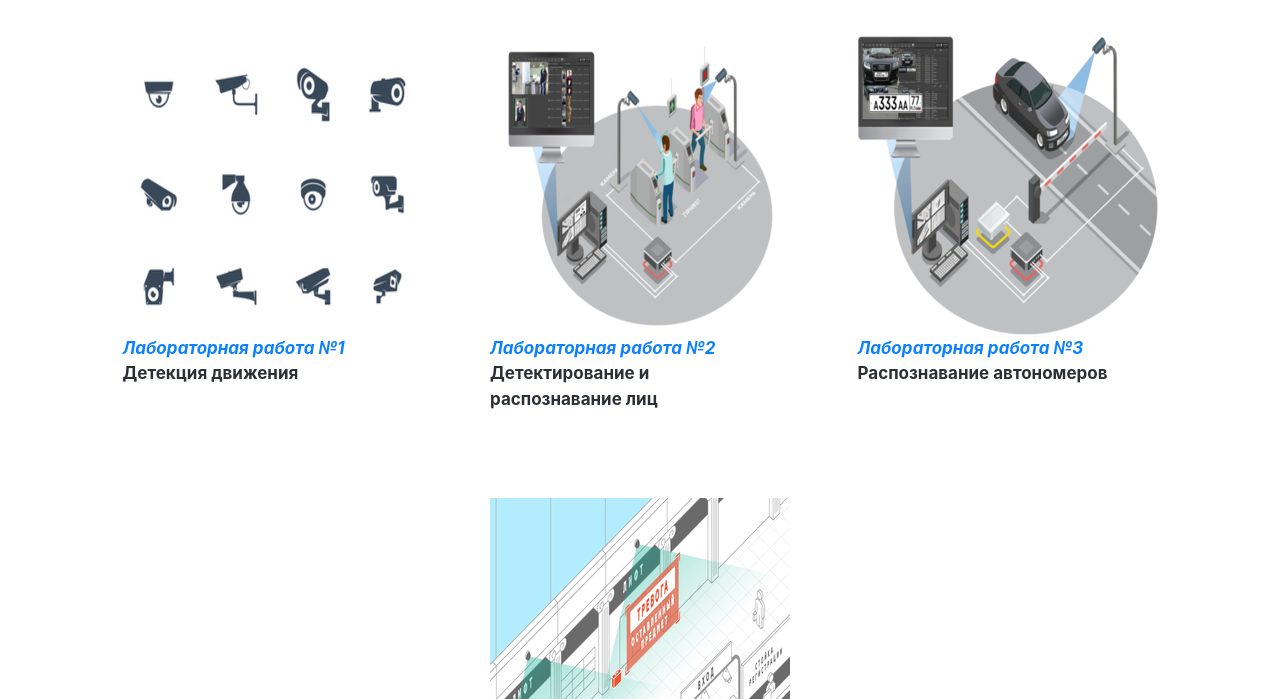
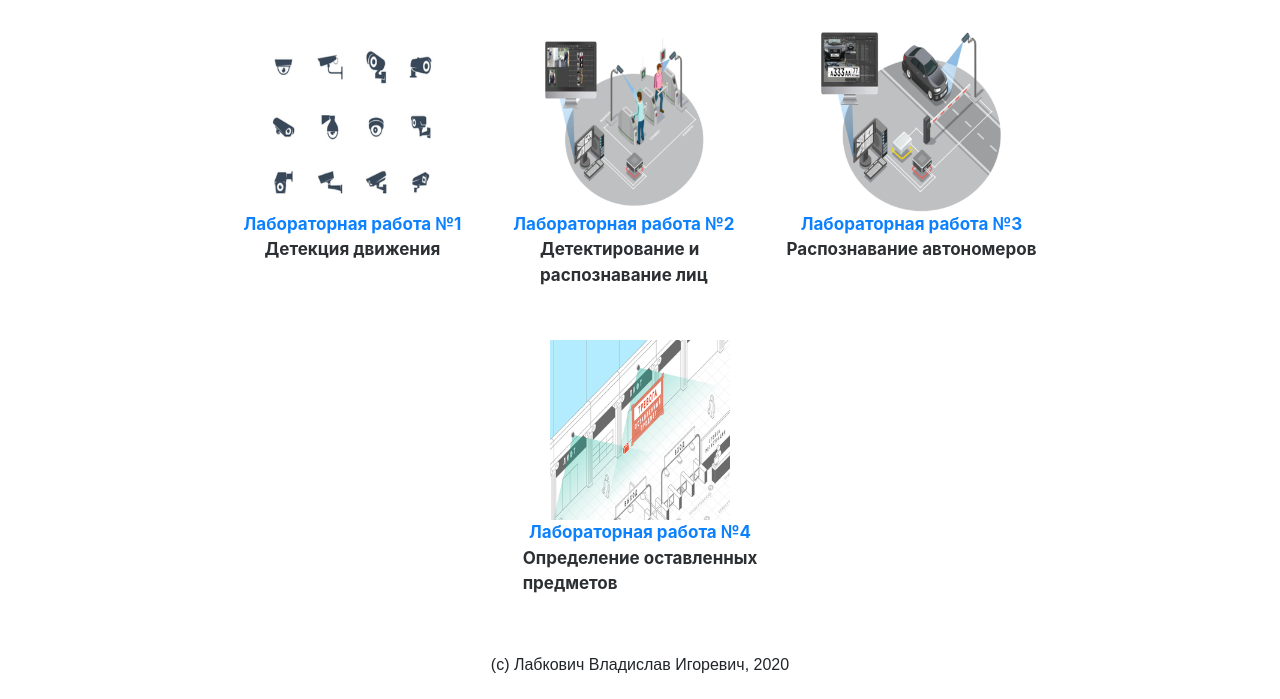
Before and after one commit to VlLabkovich/cctv-project-bootstrap, a website built with Vite: page src/Perechen.html in a window 1280 px wide. Shown: the part 101-800 px from the top of the page. Built offline with nearby package versions, Linux system fonts and the light colour scheme.

Commit message:
refactor: change styles project

```diff
--- a/src/Perechen.html
+++ b/src/Perechen.html
@@ -50,40 +50,39 @@
 </nav>
 
 <div class="container">
-    <h2 align="center">Перечень лабораторных работ</h2>
-    <div class="flex-container_perechen">
-        <div><a href="lab 1/lab-1.html"><img src="Images/lab1.jpg" class="responsive_perechen"><strong><em><br>Лабораторная
-            работа №1</br></em></strong></a>
-            <span>Детекция
-            движения</span>
-            <br>
-            <br>
-            <br>
+    <h2>Перечень лабораторных работ</h2>
+    <div class="flex-container-perechen">
+        <div class="perechen-work">
+            <img src="Images/lab1.jpg">
+            <a href="lab 1/lab-1.html">
+                <span>Лабораторная работа №1</span>
+            </a>
 
+            <span>Детекция движения</span>
         </div>
 
-        <div><a href="lab 2/lab-2.html"><img src="Images/lab2.png" class="responsive_perechen"><strong><em><br>Лабораторная
-            работа №2<br></em></strong></a>
-            <span>Детектирование и <br> распознавание
-            лиц</span>
-            <br>
-            <br>
-
+        <div class="perechen-work">
+            <img src="Images/lab2.png">
+            <a href="lab 2/lab-2.html">
+                <span>Лабораторная работа №2</span>
+            </a>
+            <span>Детектирование и <br> распознавание лиц</span>
         </div>
 
-        <div><a href="lab 3/lab-3.html"><img src="Images/lab3.png" class="responsive_perechen"><strong><em><br>Лабораторная
-            работа №3<br></em></strong></a>
-            <span>Распознавание
-            автономеров</span>
-            <br>
-            <br>
-
+        <div class="perechen-work">
+            <img src="Images/lab3.png">
+            <a href="lab 3/lab-3.html">
+                <span>Лабораторная работа №3</span>
+            </a>
+            <span>Распознавание автономеров</span>
         </div>
 
-        <div><a href="lab 4/lab-4.html"><img src="Images/lab4.png" class="responsive_perechen"><strong><em><br>Лабораторная
-            работа №4</br></em></strong></a>
-            <span>Определение оставленных<br> предметов<span>
-
+        <div class="perechen-work">
+            <img src="Images/lab4.png">
+            <a href="lab 4/lab-4.html">
+                <span>Лабораторная работа №4</span>
+            </a>
+            <span>Определение оставленных<br> предметов</span>
         </div>
     </div>
 
--- a/src/css/style.css
+++ b/src/css/style.css
@@ -4,9 +4,10 @@ body {
     background-attachment: fixed;
     background-size: cover;
     width: 100%;
-    height: 100%;
     text-align: justify;
     font-size: 19px;
+    min-height: 100vh; /* Страница всегда имеет необходимый размер */
+    position: relative; /* Определяет позиционирование элементов внутри */
 }
 
 .body, p, li {
@@ -27,11 +28,14 @@ body h3 {
     font-family: 'Segoe UI', Tahoma, Geneva, Verdana, sans-serif;
     font-size: 22px;
     text-align: center;
+    margin-bottom: 20px;
 }
 
 /*Стиль заголовка h3 теории и ссылок главной страницы*/
 
 .h1, h2 {
+    margin-top: 20px;
+    margin-bottom: 20px;
     font-family: 'Arial', Helvetica, sans-serif;
     text-align: center;
 }
@@ -44,34 +48,37 @@ body h3 {
 
 /*Размер Логотипа навигационной панели*/
 
-.flex-container_perechen {
+.flex-container-perechen {
     display: flex;
     flex-wrap: wrap;
-    justify-content: space-evenly;
-    align-content: flex-start;
+    justify-content: center;
     width: auto;
     height: auto;
-
-
 }
 
 /*способ представления блоков и изображений страницы перечень лаб*/
 
-.flex-container_perechen > div {
+.perechen-work {
+    display: flex;
+    flex-direction: column;
+    margin: 6px;
+    height: auto;
     background-color: white;
-    width: max-content;
-    height: max-content;
-    margin: 10px;
+    width: auto;
     padding: 20px;
     font-size: 17px;
     border-radius: 50px;
     opacity: 95%;
+    align-items: center;
 
+    img {
+        width: 180px;
+        height: 180px;
+    }
 }
 
 .responsive_perechen {
-    width: auto;
-    height: auto;
+
 }
 
 /*Адаптация блоков и изображения нас странице перечень лаб*/
@@ -181,7 +188,7 @@ span {
     background-color: white;
     width: max-content;
     height: max-content;
-    margin: 30px;
+    /*margin: 30px;*/
     padding: 20px;
     font-size: 20px;
     border-radius: 50px;
@@ -214,11 +221,10 @@ span {
 /*Стили блоков и изображений страницы перечень лаб*/
 
 #footer {
-    position: static; /* Фиксированное положение */
-    left: 0;
-    bottom: 0; /* Левый нижний угол */
-    padding: 10px; /* Поля вокруг текста */
-    width: 100%; /* Ширина слоя */
+    position: static; /* Фиксируем подвал */
+    bottom: 0;  /* Всегда внизу, на виду */
+    width: 100%; /* Занимает всю ширину экрана */
+    margin-top: 30px;
     font-style: normal;
     text-align: center;
     font-family: fantasy;
```
Also changed, not shown: src/ControlZnaniy.html (+1 -3 lines), src/lab 1/lab-1.html (+1 -1 lines), src/lab 2/lab-2.html (+1 -1 lines), src/lab 3/lab-3.html (+1 -1 lines), src/lab 4/lab-4.html (+1 -1 lines).
